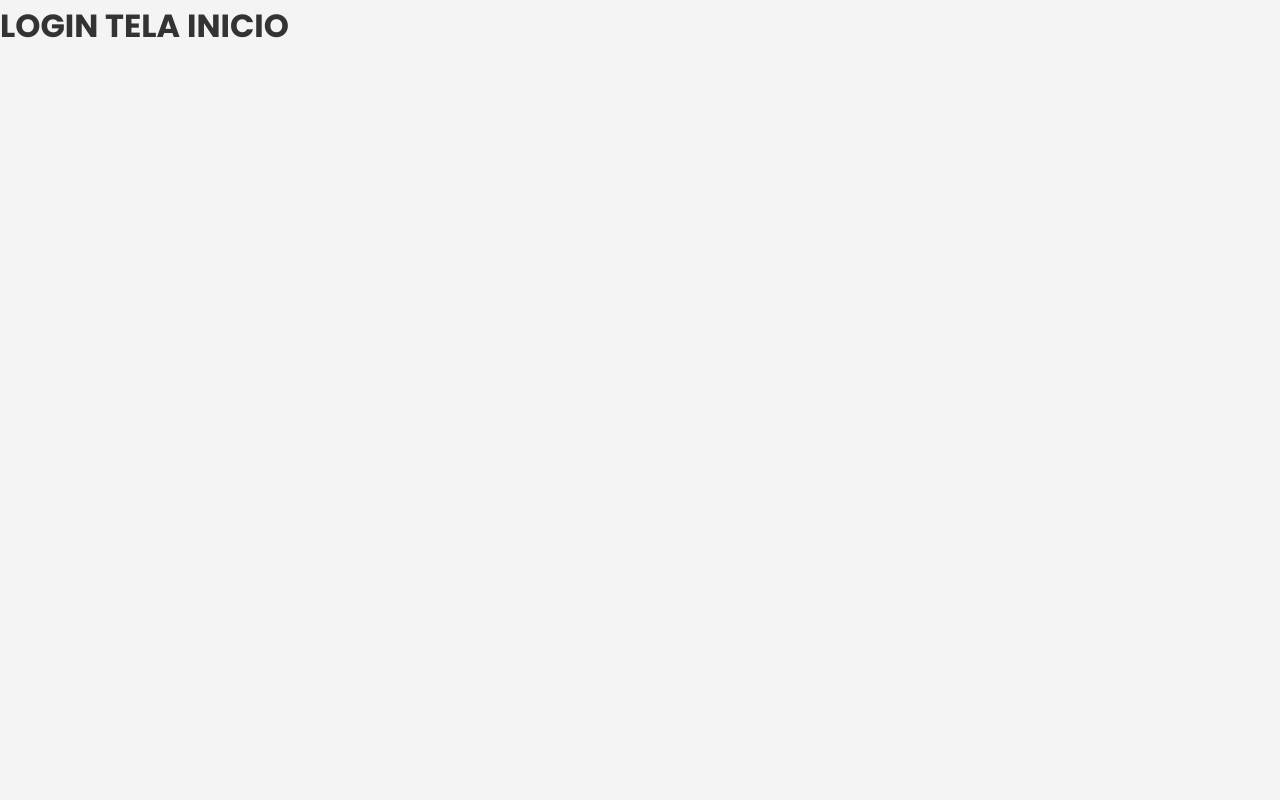
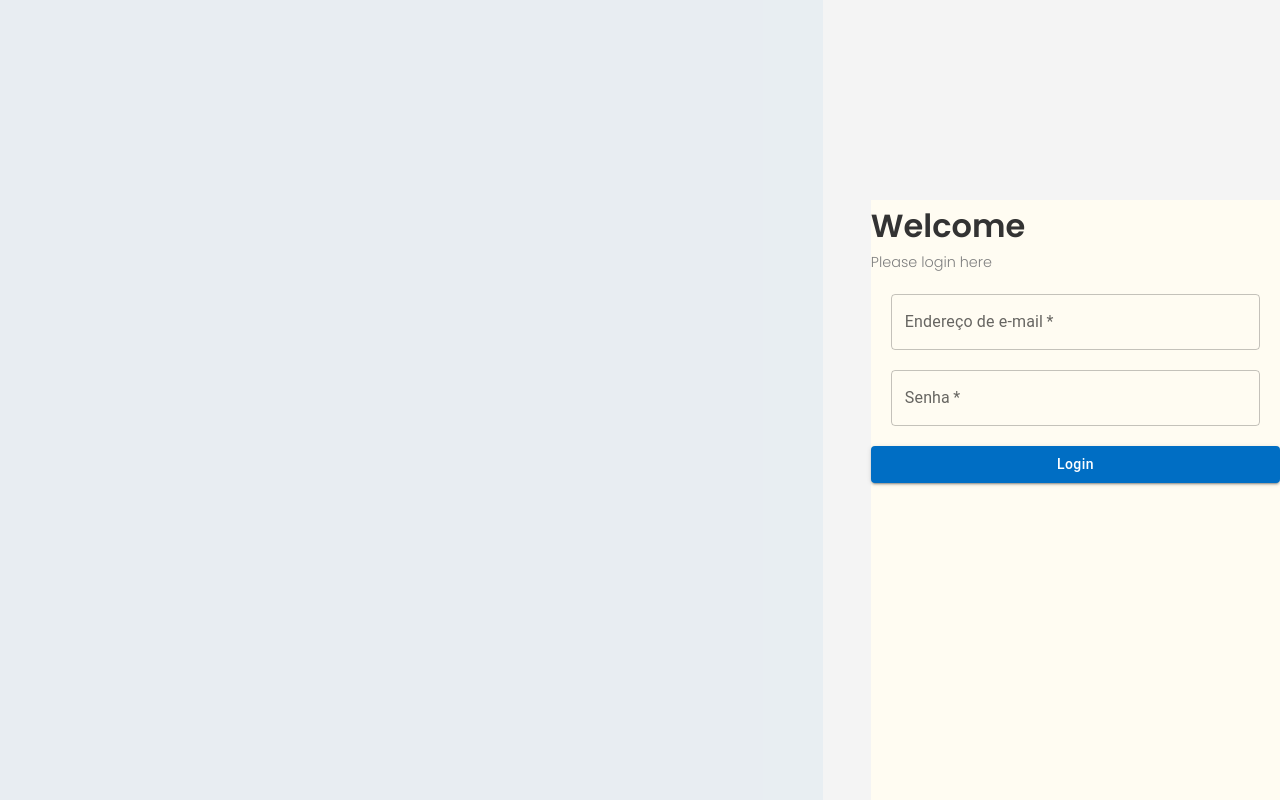
Before and after one commit to andreonofre/store_manager, a React (Create React App) app: page / in a window 1280 px wide. Built offline with nearby package versions, Linux system fonts and the light colour scheme.

Commit message:
Inicio da tela de login inspirada em design do Figma

```diff
--- a/package.json
+++ b/package.json
@@ -3,6 +3,9 @@
   "version": "0.1.0",
   "private": true,
   "dependencies": {
+    "@emotion/react": "^11.14.0",
+    "@emotion/styled": "^11.14.1",
+    "@mui/material": "^7.3.2",
     "@testing-library/dom": "^10.4.1",
     "@testing-library/jest-dom": "^6.6.4",
     "@testing-library/react": "^16.3.0",
--- a/src/pages/Login/login.js
+++ b/src/pages/Login/login.js
@@ -1,10 +1,37 @@
 import React from "react";
+import { Container, ContainerLeft, ContainerRight, Subtitle, ContainerForm, StyledButton } from "./loginStyles.js";
+import Box from '@mui/material/Box';
+import TextField from '@mui/material/TextField';
+import Button from '@mui/material/Button';
+import Stack from '@mui/material/Stack';
 
 const Login = () => {
     return (
-        <div>
-            <h1> LOGIN TELA INICIO </h1>
-        </div>
+        <Container>
+            <ContainerLeft>  </ContainerLeft>
+            <ContainerRight>
+                Welcome
+                <Subtitle>Please login here</Subtitle>
+                <ContainerForm>
+                    <TextField
+                    required
+                    id="email"
+                    label="Endereço de e-mail"
+                    defaultValue=""
+                    />
+                    <TextField
+                    required
+                    id="senha"
+                    label="Senha"
+                    defaultValue=""
+                    />
+                </ContainerForm>
+                <Stack>
+                    <StyledButton variant="contained">Login</StyledButton>
+                </Stack>
+            </ContainerRight>
+
+        </Container>
     );
 };
 
--- a/src/pages/Login/loginStyles.js
+++ b/src/pages/Login/loginStyles.js
@@ -0,0 +1,45 @@
+import styled from "styled-components";
+import Button  from "@mui/material/Button";
+
+export const Container = styled.div`
+    display: grid;
+    grid-template-columns: 1.8fr 1fr; // ContainerLeft ocupa 2 partes, ContainerRight 1 parte
+    min-height: 100vh;
+`
+
+export const ContainerLeft = styled.div`
+    background-color: #006EC40D;
+    min-height: 80vh;
+    /* min-width: 50vh; */
+`
+
+export const ContainerRight = styled.div`
+    background-color: rgba(255, 252, 242, 1);
+    margin-left: 3rem;
+    margin-top: 25vh;
+    font-weight: 600;
+    font-size: 2rem;
+    /* min-height: 50vh; */
+`
+
+export const Subtitle = styled.h1 `
+    font-size: .9rem;
+    font-weight: 300;
+    color: grey;
+`
+export const ContainerForm = styled.div `
+    display: flex;
+    flex-direction: column;
+    margin: 20px;
+    gap: 20px;
+`
+export const StyledButton = styled(Button)`
+    && {
+        background-color: #006EC4;
+        text-transform: none;
+
+        &:hover {
+            background-color: #006fc4c0;
+        }
+    }
+`
```
Also changed, not shown: 1 other file (tests, documents, lock files or other folders).
